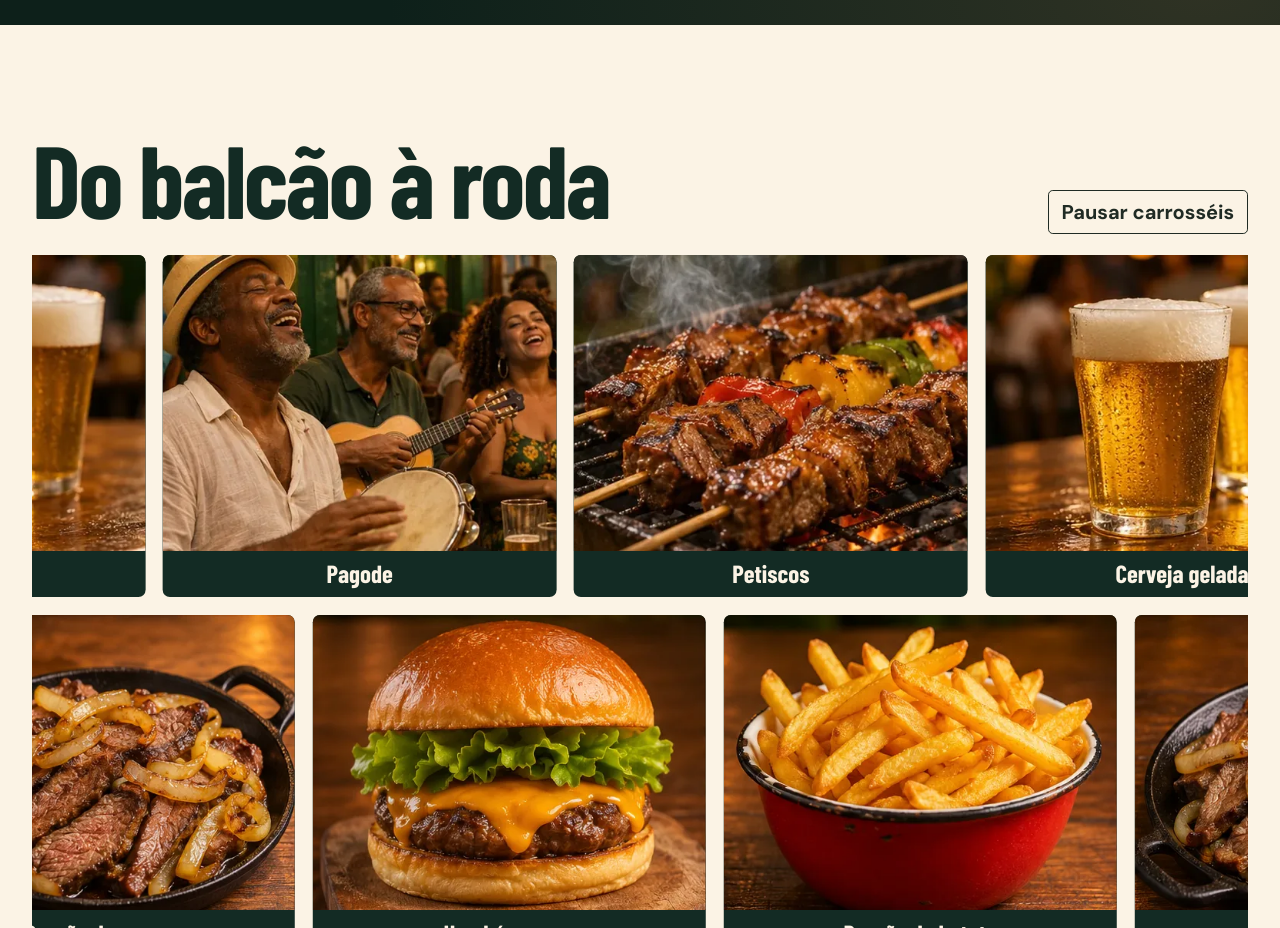
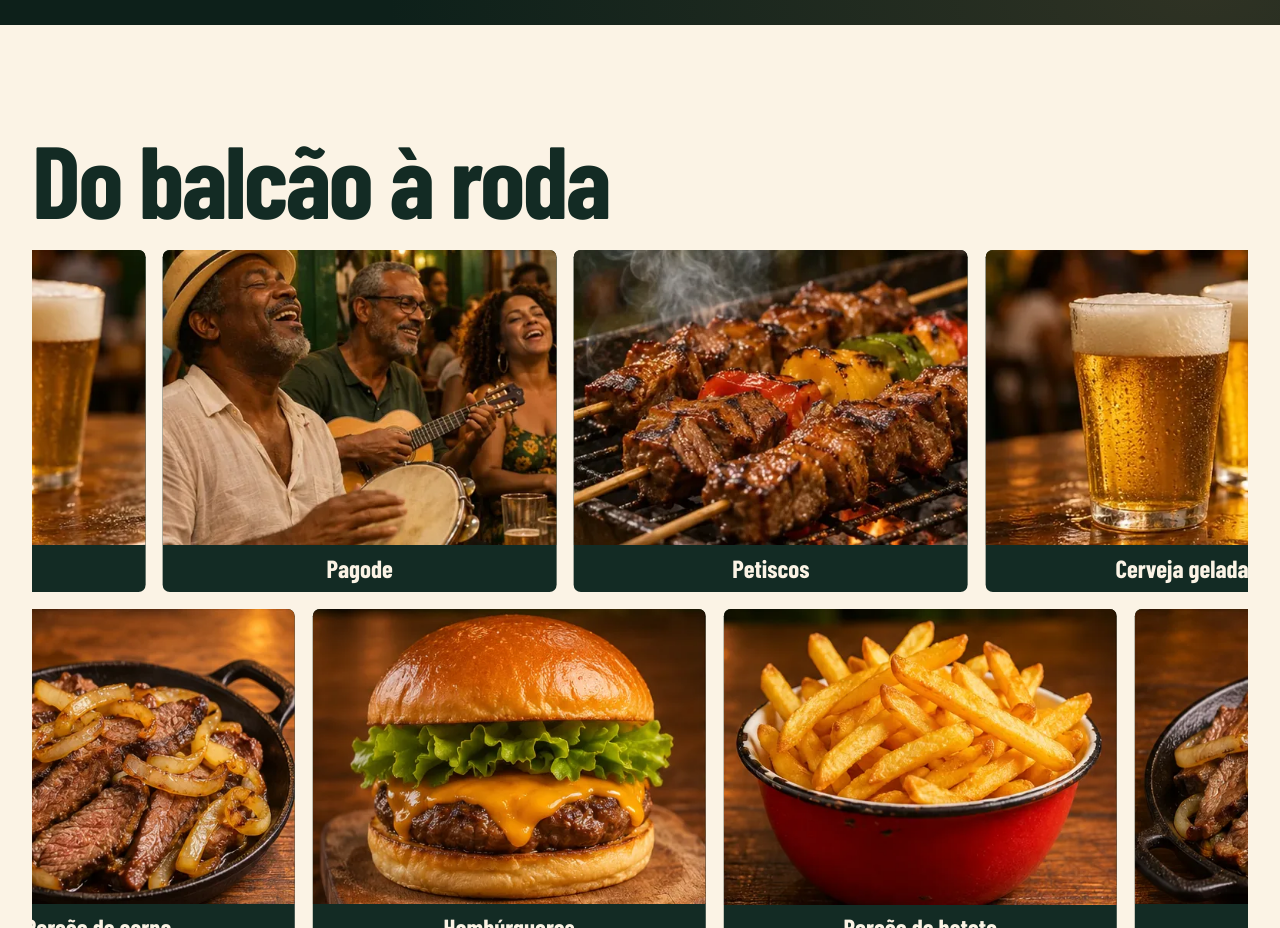
Before and after one commit to awaearatay/sambiquira, a plain HTML site: page index.html in a window 1280 px wide. Shown: the part 1560-2488 px from the top of the page. Drawn offline with nearby package versions, Linux system fonts and the light colour scheme; a web font is replaced by a local one.

Commit message:
Inicia os carrosséis automaticamente e remove os controles

```diff
--- a/css/style.css
+++ b/css/style.css
@@ -209,9 +209,7 @@ dialog::backdrop { background: #091712d9; }
 }
 /* Destaques em dois trilhos, com dois cartões no celular e três no desktop. */
 .destaques { background: var(--marfim); }
-.destaques h2 { color: var(--verde); }
-.vitrine-cabeca { display: flex; flex-wrap: wrap; align-items: baseline; justify-content: space-between; gap: .85rem 1rem; margin-bottom: 1.35rem; }
-.vitrine-cabeca .botao { min-height: 2.75rem; padding: .45rem .8rem; font-size: var(--fonte-apoio); }
+.destaques h2 { color: var(--verde); margin-bottom: 1.35rem; }
 .vitrine-destaques { --vitrine-visiveis: 2; --vitrine-espaco: clamp(.55rem, 2vw, 1.1rem); display: grid; gap: var(--vitrine-espaco); }
 .vitrine-janela { min-width: 0; overflow-x: auto; scroll-snap-type: x mandatory; }
 .vitrine-trilho {
@@ -236,7 +234,6 @@ dialog::backdrop { background: #091712d9; }
 .vitrine-destaques:not([data-movimento]) .vitrine-lista[aria-hidden] { display: none; }
 .vitrine-destaques[data-movimento] .vitrine-trilho { animation: desfilar-destaques 22s linear infinite; }
 .vitrine-destaques[data-movimento] .vitrine-direita .vitrine-trilho { animation-direction: reverse; }
-.vitrine-destaques[data-movimento="pausado"] .vitrine-trilho { animation-play-state: paused; }
 @keyframes desfilar-destaques {
   to { transform: translateX(-100%); }
 }
--- a/index.html
+++ b/index.html
@@ -15,7 +15,7 @@
   <link rel="preconnect" href="https://fonts.googleapis.com">
   <link rel="preconnect" href="https://fonts.gstatic.com" crossorigin>
   <link href="https://fonts.googleapis.com/css2?family=Barlow+Condensed:wght@500;600;700;800&family=DM+Sans:wght@400;500;600;700&display=swap" rel="stylesheet">
-  <link rel="stylesheet" href="css/style.css">
+  <link rel="stylesheet" href="css/style.css?v=2">
   <!-- As informações confirmadas ficam na configuração no fim do arquivo. -->
   <script type="application/ld+json" id="schema-casa">
   {
@@ -113,10 +113,7 @@
     <!-- Terceira seção: destaques do Sambiquira -->
     <section class="secao destaques" id="destaques" aria-labelledby="titulo-destaques">
       <div class="limite">
-        <div class="vitrine-cabeca">
-          <h2 id="titulo-destaques">Do balcão à roda</h2>
-          <button class="botao botao-contorno" id="controle-destaques" type="button" aria-controls="vitrine-destaques" hidden>Pausar carrosséis</button>
-        </div>
+        <h2 id="titulo-destaques">Do balcão à roda</h2>
         <div class="vitrine-destaques" id="vitrine-destaques">
         <div class="vitrine-janela vitrine-esquerda" role="group" aria-label="Cerveja, pagode e petiscos" tabindex="0">
           <div class="vitrine-trilho">
@@ -294,6 +291,6 @@
     <p id="contato-mensagem"></p>
   </dialog>
 
-  <script src="js/main.js"></script>
+  <script src="js/main.js?v=2"></script>
 </body>
 </html>
--- a/js/main.js
+++ b/js/main.js
@@ -18,7 +18,6 @@ controleNotas.addEventListener('click', () => {
 
 /* Repete os cartões visuais para fechar o ciclo de cada carrossel. */
 const vitrineDestaques = document.querySelector('#vitrine-destaques');
-const controleDestaques = document.querySelector('#controle-destaques');
 const reduzirDestaques = matchMedia('(prefers-reduced-motion: reduce)');
 const janelasDestaques = vitrineDestaques.querySelectorAll('.vitrine-janela');
 
@@ -30,30 +29,17 @@ janelasDestaques.forEach(janela => {
   lista.after(copia);
 });
 
-function atualizarDestaques(estado) {
-  if (estado === 'estatico') {
-    delete vitrineDestaques.dataset.movimento;
-  } else {
-    vitrineDestaques.dataset.movimento = estado;
-  }
-  const reproduzindo = estado === 'ativo';
-  controleDestaques.textContent = reproduzindo ? 'Pausar carrosséis' : 'Animar carrosséis';
+function aplicarPreferenciaDestaques() {
+  const animar = !reduzirDestaques.matches;
+  vitrineDestaques.toggleAttribute('data-movimento', animar);
   janelasDestaques.forEach(janela => {
-    if (estado !== 'estatico') janela.scrollLeft = 0;
-    janela.tabIndex = estado === 'estatico' ? 0 : -1;
+    if (animar) janela.scrollLeft = 0;
+    janela.tabIndex = animar ? -1 : 0;
   });
-}
-
-function aplicarPreferenciaDestaques() {
-  atualizarDestaques(reduzirDestaques.matches ? 'estatico' : 'ativo');
 }
 
 aplicarPreferenciaDestaques();
 reduzirDestaques.addEventListener('change', aplicarPreferenciaDestaques);
-controleDestaques.hidden = false;
-controleDestaques.addEventListener('click', () => {
-  atualizarDestaques(vitrineDestaques.dataset.movimento === 'ativo' ? 'pausado' : 'ativo');
-});
 
 /* Menu para celular */
 const menu = document.querySelector('#menu-toggle');
```
